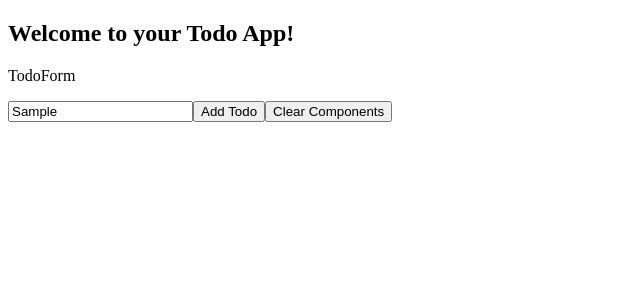
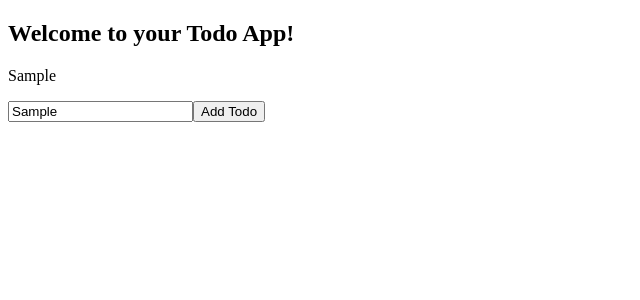
Before and after one commit to daredtech/React-Todo, a React (Create React App) app: page / in a window 1280 px wide. Both pictures are taken after typing "Sample" into the empty fields and a click on the button "Add Todo". Shown: the top 300 px of the page, without its empty margins (0-640 px from the left). Built offline with nearby package versions, Linux system fonts and the light colour scheme.

Commit message:
got the items to display

```diff
--- a/src/App.js
+++ b/src/App.js
@@ -1,29 +1,44 @@
 import React from 'react';
 import TodoForm from './components/TodoComponents/TodoForm';
 import TodoList from './components/TodoComponents/TodoList';
-import Todo from './components/TodoComponents/Todo';
+
+const todoCollection = [];
 
 class App extends React.Component {
-  // you will need a place to store your state in this component.
-  // design `App` to be the parent component of your application.
-  // this component is going to take care of state, and any change handlers you need to work with your state
+  // constructor
+  constructor(){
+    super();
+    this.state = {
+      todo_collection: todoCollection
+    };
+  };
 
-  constructor(){
+  // when add item is clicked
+  addItem = itemName => {
+    // create a new item
+    const newItem = {
+      task: itemName,
+      id: Date.now(),
+      completed: false
+    }
+    // update the state
+    this.setState({
+      todo_collection: [...this.state.todo_collection, newItem]
+    });
+  };
 
-    super();
-
-  }
-
+  // to display the components
   render() {
     return (
       <div>
         <h2>Welcome to your Todo App!</h2>
-        <TodoForm/>
-        {/* <TodoList/>
-        <ToDo/> */}
+
+        <TodoList todo_collection={this.state.todo_collection}/>
+        <TodoForm addItem={this.addItem}/>
+
       </div>
     );
-  }
-}
+  };
+};
 
 export default App;
--- a/src/components/TodoComponents/Todo.js
+++ b/src/components/TodoComponents/Todo.js
@@ -1,7 +1,6 @@
 import React from 'react';
 
-
-const Todo = (props) => {
+const Todo = props => {
 
     const {id, task, completed} = props;
 
@@ -9,9 +8,8 @@ const Todo = (props) => {
         <div className = 'todo-item'
             id = {id}
             completed = {completed}
-            onClick = {() => props.toggleItem({id})}
-        >
-            <p> {task}</p>
+            onClick = {() => props.toggleItem({id})}>
+            <p> {props.item.task}</p>
         </div>
     )
 }
--- a/src/components/TodoComponents/TodoForm.js
+++ b/src/components/TodoComponents/TodoForm.js
@@ -6,30 +6,24 @@ import React from 'react';
     constructor () {
         super();
         this.state = {
-            todoItem: ''
+            item: ''
         };
     };
 
     // update the input value as it changes
     handleChanges = event => {
-        this.setState(
-            {
-                [event.target.name]: event.target.value
-            }
-        );
+        this.setState({
+            [event.target.name]: event.target.value
+            });
         // temp for debugging
         console.log(event.target.value);
     };
 
-    addItem = event => {
+    submitItem = event => {
         // to prevent the dafault event
         event.preventDefault();
-        // this.setState(
-        //     {
-
-        //     }
-        // )
-
+        //add the item
+        this.props.addItem(this.state.item);
         // temp for debugging
         console.log('Item added');
     }
@@ -37,17 +31,19 @@ import React from 'react';
 
     render () {
         return (
-            <>
-            <form onSubmit={this.addItem}>
-            <p>TodoForm</p>
+            <form onSubmit={this.submitItem}>
+
             <input
             type = 'text'
+            value = {this.item}
+            name = 'item'
             placeholder = 'to do ...'
             onChange = {this.handleChanges}
             />
 
-            <button onClick={this.addItem}> Add Todo </button>
-            <button> Clear Components </button>
+            {/* <button onClick={this.submitItem}> Add Todo </button> */}
+            <button > Add Todo </button>
+            {/* <button> Clear Components </button> */}
 
             </form>
 
@@ -55,7 +51,7 @@ import React from 'react';
 
 
 
-            </>
+
         )
     }
  }
--- a/src/components/TodoComponents/TodoList.js
+++ b/src/components/TodoComponents/TodoList.js
@@ -1,22 +1,17 @@
-// your components will all go in this `component` directory.
-// feel free to change this component.js into TodoList.js
+import React from 'react';
+import Todo from './Todo';
 
-import React from 'react';
+const TodoList = props => {
 
- class TodoList extends React.Component {
+    return(
+        <div className = 'todo-list'>
 
-    constructor () {
-        super();
+            {props.todo_collection.map(item =>(
+                <Todo key={item.id} item={item}/>
+            ))}
 
-    }
-
-    render () {
-        return (
-            <>
-            TodoList
-            </>
-        )
-    }
- }
+        </div>
+    )
+}
 
  export default TodoList;
```
